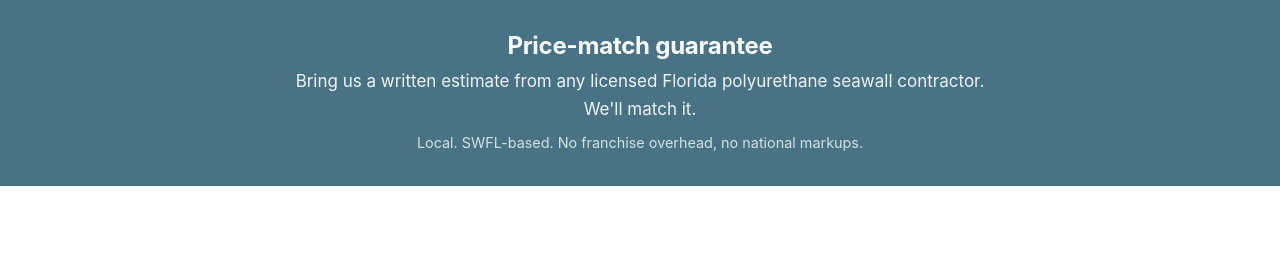
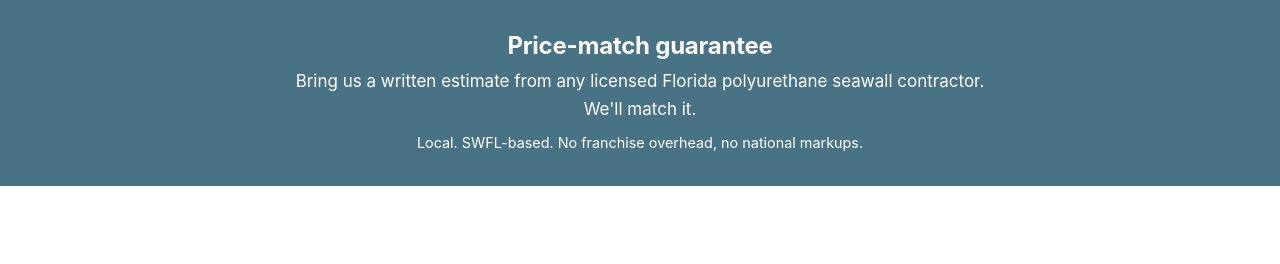
Before and after one commit to jaxlee-digital/oceansprayfl, a Jekyll site: the page built from index.md, in a window 1280 px wide and 1400 px high, scrolled down 514 px. Shown: the part 186-450 px from the top of the window. Built offline with Jekyll 4.4.1, drawn with Linux system fonts in a browser that asks for light colours.

Commit message:
Fix color-contrast WCAG AA failures on home
- --c-muted: #7f8a92 -> #5e6970 (3.53:1 -> 5.63:1 on white).
  Affects .post-card__date and any other muted text.
- .price-match p: drop rgba 0.92, use solid #fff (5.17:1 on
  --c-brand).
- .price-match p + p: remove opacity: 0.85 — compounded with the
  parent rgba it was producing 3.86:1, the actual flagged element.

Lighthouse accessibility: 0.96 -> 1.00 (0 failing audits).

```diff
--- a/assets/css/main.scss
+++ b/assets/css/main.scss
@@ -17,7 +17,7 @@
 :root {
   --c-ink:        #383838;        /* Squarespace black */
   --c-ink-soft:   #4f5b62;
-  --c-muted:      #7f8a92;
+  --c-muted:      #5e6970;        /* WCAG AA: 5.63:1 on #fff */
   --c-line:       #e6ecef;
   --c-bg:         #ffffff;
   --c-bg-alt:     #f3f1e9;        /* lightAccent — warm cream */
@@ -754,9 +754,9 @@
 }
 .price-match p {
   margin: 0;
-  color: rgba(255,255,255,0.92);
-}
-.price-match p + p { margin-top: 0.5rem; font-size: 0.9rem; opacity: 0.85; }
+  color: #fff; /* WCAG AA: 5.17:1 on --c-brand */
+}
+.price-match p + p { margin-top: 0.5rem; font-size: 0.9rem; }
 
 /* ----- Archive ----- */
 .archive {
```
